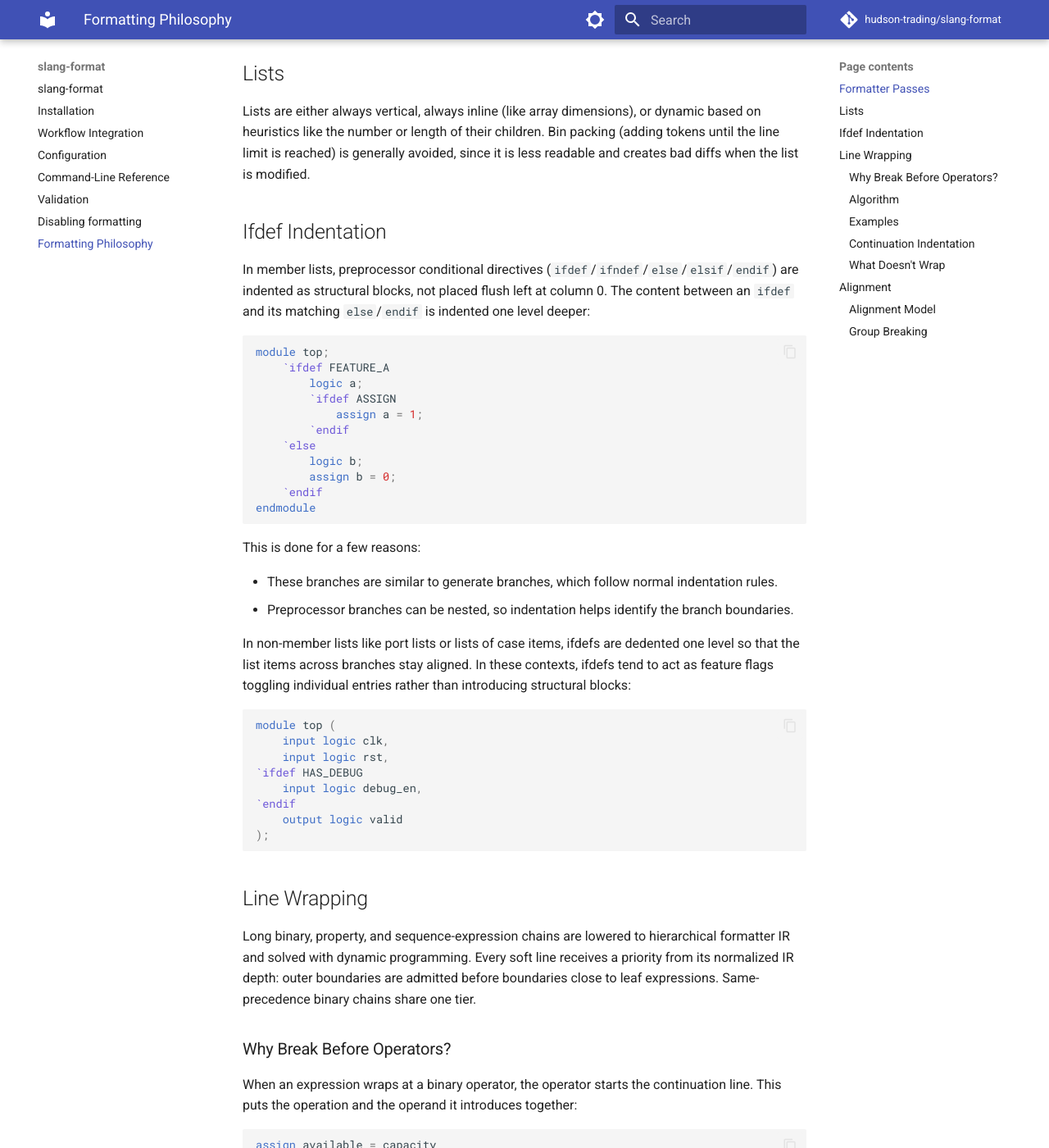
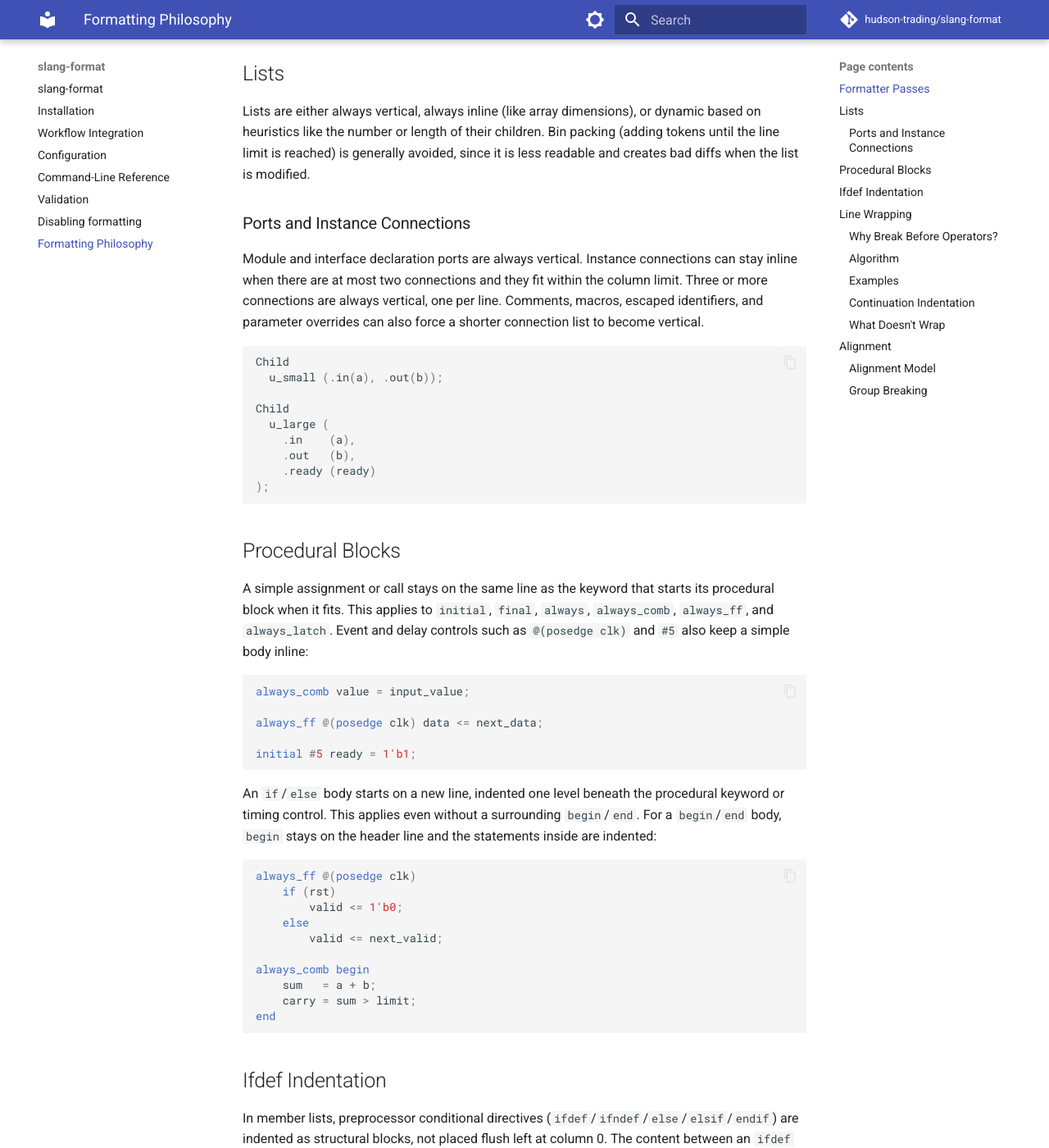
Before and after one commit to hudson-trading/slang-format, an MkDocs documentation site: the page built from docs/features/format-philosophy.md, in a window 1280 px wide and 1400 px high, scrolled down 797 px. Shown: the whole window at 82% size. Built offline with MkDocs 1.6.1 and Material for MkDocs 9.7.7, drawn with Linux system fonts in a browser that asks for light colours; comment, search, counter and statistics services are not loaded.

Commit message:
Add docs regarding instances and procedural blocks

````diff
--- a/docs/features/format-philosophy.md
+++ b/docs/features/format-philosophy.md
@@ -18,6 +18,59 @@ Formatting is split into three conceptual passes:
 ## Lists
 
 Lists are either always vertical, always inline (like array dimensions), or dynamic based on heuristics like the number or length of their children. Bin packing (adding tokens until the line limit is reached) is generally avoided, since it is less readable and creates bad diffs when the list is modified.
+
+### Ports and Instance Connections
+
+Module and interface declaration ports are always vertical. Instance connections
+can stay inline when there are at most two connections and they fit within the
+column limit. Three or more connections are always vertical, one per line.
+Comments, macros, escaped identifiers, and parameter overrides can also force a
+shorter connection list to become vertical.
+
+```systemverilog
+Child
+  u_small (.in(a), .out(b));
+
+Child
+  u_large (
+    .in    (a),
+    .out   (b),
+    .ready (ready)
+);
+```
+
+## Procedural Blocks
+
+A simple assignment or call stays on the same line as the keyword that starts its
+procedural block when it fits. This applies to `initial`, `final`, `always`, `always_comb`,
+`always_ff`, and `always_latch`. Event and delay controls such as `@(posedge clk)`
+and `#5` also keep a simple body inline:
+
+```systemverilog
+always_comb value = input_value;
+
+always_ff @(posedge clk) data <= next_data;
+
+initial #5 ready = 1'b1;
+```
+
+An `if`/`else` body starts on a new line, indented one level beneath the procedural
+keyword or timing control. This applies even without a surrounding `begin`/`end`.
+For a `begin`/`end` body, `begin` stays on the header line and the statements inside
+are indented:
+
+```systemverilog
+always_ff @(posedge clk)
+    if (rst)
+        valid <= 1'b0;
+    else
+        valid <= next_valid;
+
+always_comb begin
+    sum   = a + b;
+    carry = sum > limit;
+end
+```
 
 ## Ifdef Indentation
 
````
